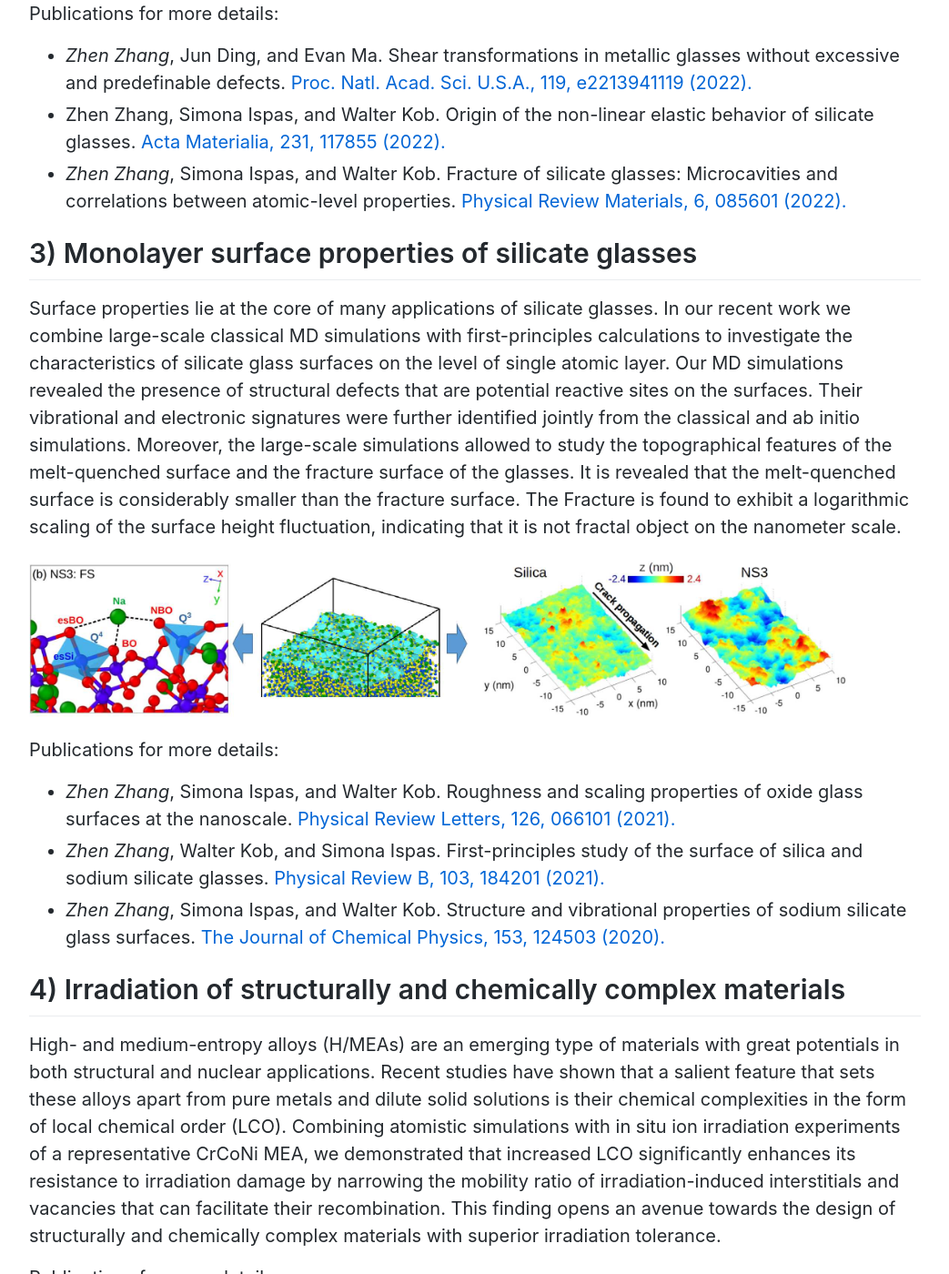
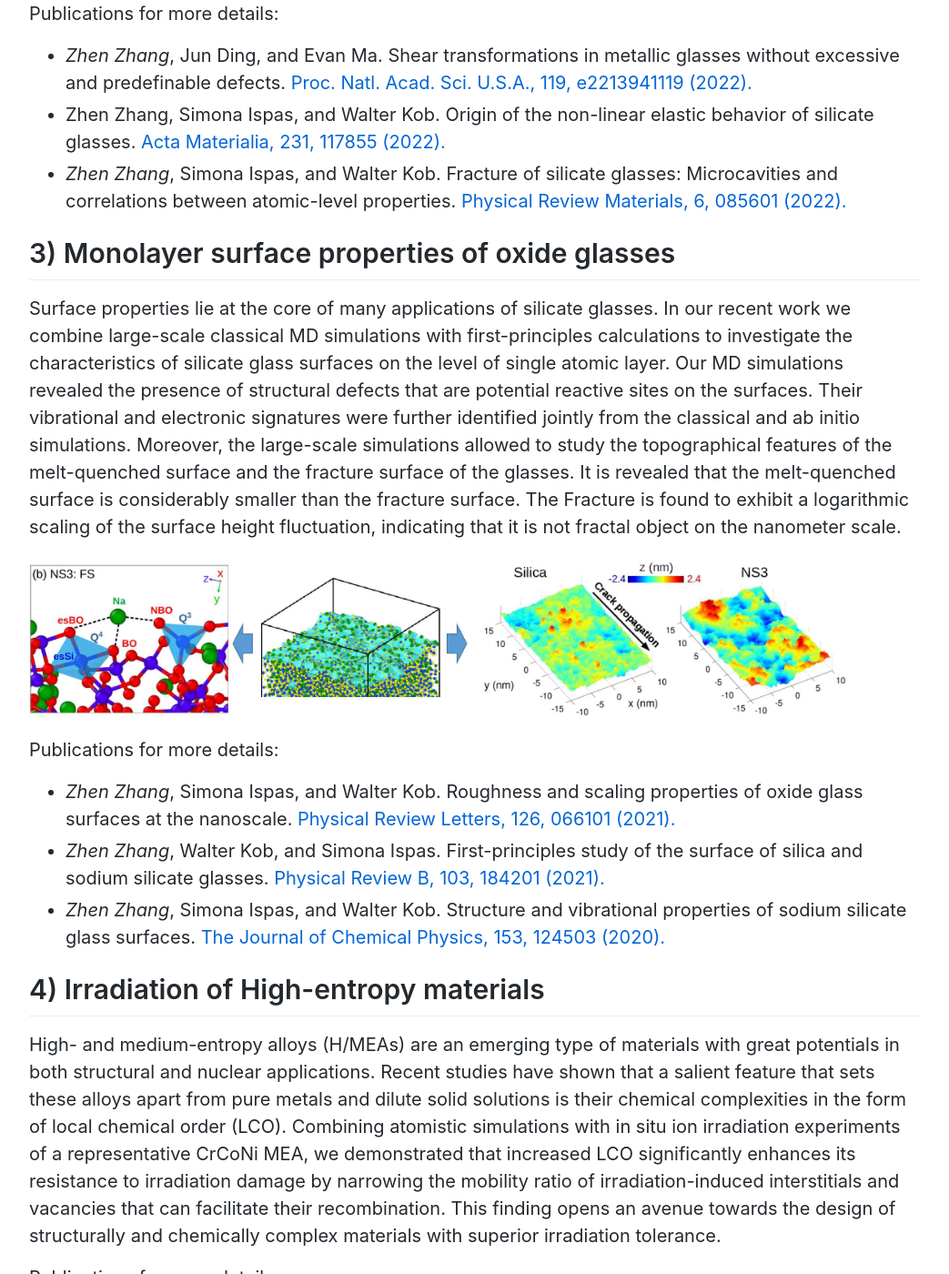
Before and after one commit to zhenzhang1991/zhenzhang1991.github.io, a Jekyll site: the page built from index.md, in a window 1280 px wide and 1400 px high, scrolled down 2981 px. Shown: the whole window at 91% size, without its empty margins (118-1161 px from the left). Built offline with Jekyll 4.4.1, drawn with Linux system fonts in a browser that asks for light colours; Markdown is read by kramdown in place of the engine named in the settings; comment, search, counter and statistics services are not loaded.

Commit message:
Update index.md

```diff
--- a/index.md
+++ b/index.md
@@ -61,7 +61,7 @@ Publications for more details:
 *  Zhen Zhang, Simona Ispas, and Walter Kob. Origin of the non-linear elastic behavior of silicate glasses. [Acta Materialia, 231, 117855 (2022).](https://arxiv.org/pdf/2111.09549.pdf)
 *  *Zhen Zhang*, Simona Ispas, and Walter Kob. Fracture of silicate glasses: Microcavities and correlations between atomic-level properties. [Physical Review Materials, 6, 085601 (2022).](https://doi.org/10.1103/PhysRevMaterials.6.085601)
 
-## 3) Monolayer surface properties of silicate glasses
+## 3) Monolayer surface properties of oxide glasses
 
 Surface properties lie at the core of many applications of silicate glasses. In our recent work we combine large-scale classical MD simulations with first-principles calculations to investigate the characteristics of silicate glass surfaces on the level of single atomic layer. Our MD simulations revealed the presence of structural defects that are potential reactive sites on the surfaces. Their vibrational and electronic signatures were further identified jointly from the classical and ab initio simulations. Moreover, the large-scale simulations allowed to study the topographical features of the melt-quenched surface and the fracture surface of the glasses. It is revealed that the melt-quenched surface is considerably smaller than the fracture surface. The Fracture is found to exhibit a logarithmic scaling of the surface height fluctuation, indicating that it is not fractal object on the nanometer scale.
 
@@ -72,7 +72,7 @@ Publications for more details:
 *  *Zhen Zhang*, Walter Kob, and Simona Ispas. First-principles study of the surface of silica and sodium silicate glasses. [Physical Review B, 103, 184201 (2021).](https://journals.aps.org/prb/abstract/10.1103/PhysRevB.103.184201)
 *  *Zhen Zhang*, Simona Ispas, and Walter Kob. Structure and vibrational properties of sodium silicate glass surfaces. [The Journal of Chemical Physics, 153, 124503 (2020).](https://arxiv.org/pdf/2006.14791.pdf)
 
-## 4) Irradiation of structurally and chemically complex materials
+## 4) Irradiation of High-entropy materials
 
 High- and medium-entropy alloys (H/MEAs) are an emerging type of materials with great potentials in both structural and nuclear applications. Recent studies have shown that a salient feature that sets these alloys apart from pure metals and dilute solid solutions is their chemical complexities in the form of local chemical order (LCO). Combining atomistic simulations with in situ ion irradiation experiments of a representative CrCoNi MEA, we demonstrated that increased LCO significantly enhances its resistance to irradiation damage by narrowing the mobility ratio of irradiation-induced interstitials and
 vacancies that can facilitate their recombination.  This finding opens an avenue towards the design of structurally and chemically complex materials with superior irradiation tolerance.
```
